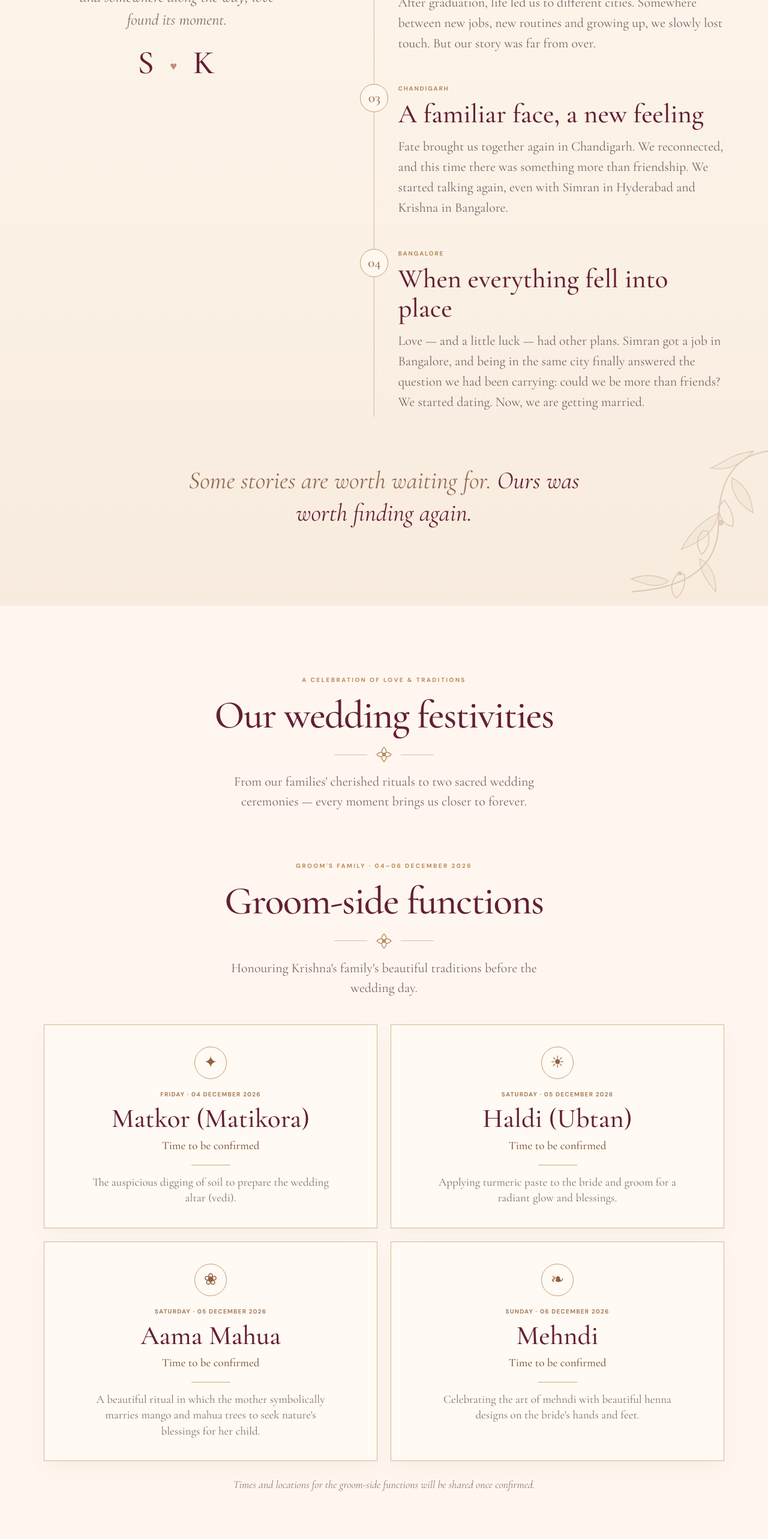
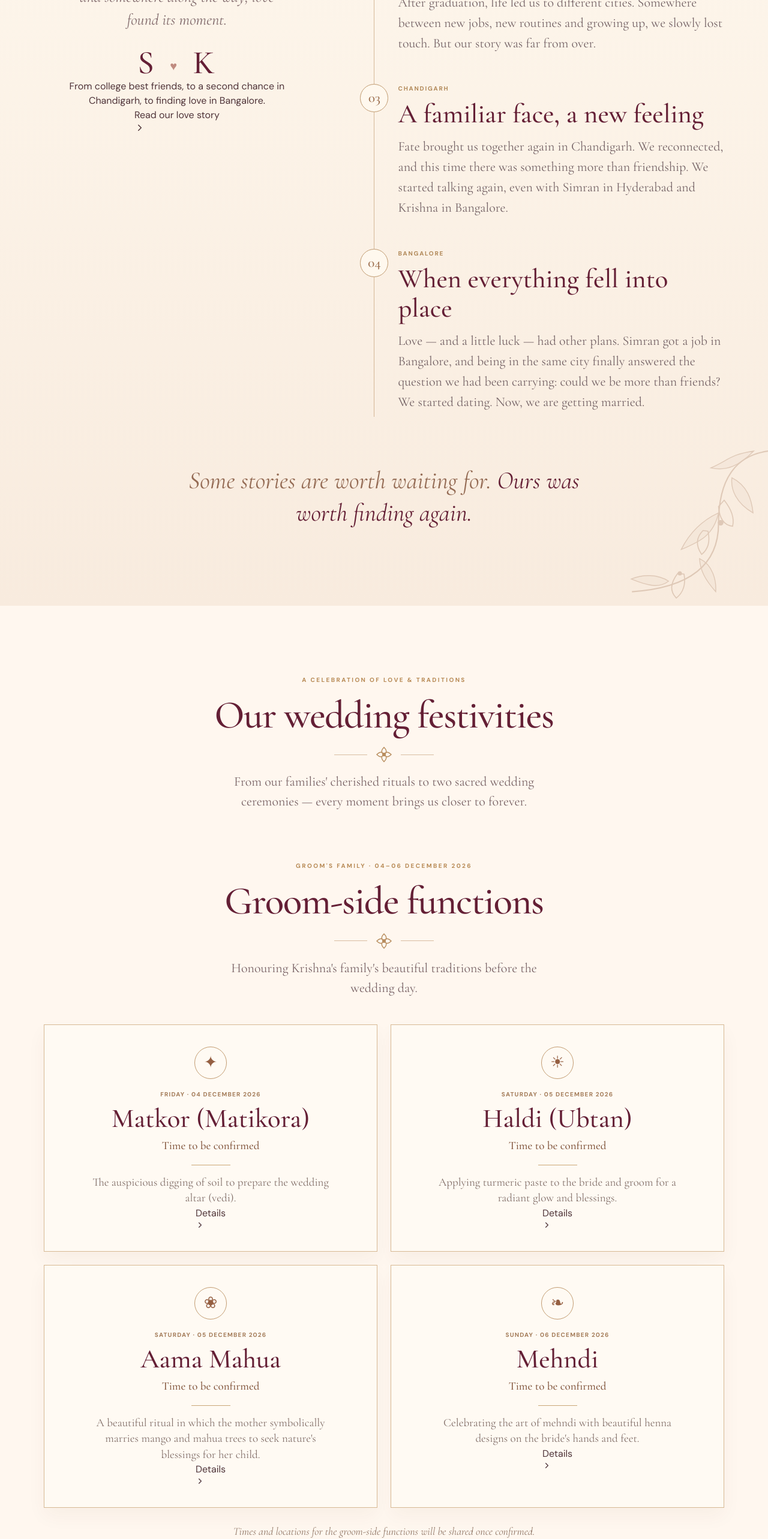
Before and after one commit to Mr-krishu/Simkri, a React (Vite) app: page / in a window 1280 px wide. Shown: the part 4760-7326 px from the top of the page at 60% size. Built offline with nearby package versions, Linux system fonts and the light colour scheme; the HTML template or start-up script is replaced by a standard one.

Commit message:
Add mobile-expandable love story and ceremony details

```diff
--- a/src/App.tsx
+++ b/src/App.tsx
@@ -435,8 +435,9 @@ const LOVE_STORY_CHAPTERS = [
 ] as const
 
 function OurStory() {
+  const [storyOpen, setStoryOpen] = useState(false)
   return (
-    <section className="story-section section-padding" id="our-story" aria-labelledby="our-story-title">
+    <section className={`story-section section-padding ${storyOpen ? 'story-expanded' : ''}`} id="our-story" aria-labelledby="our-story-title">
       <FloralCorner />
       <div className="section-container story-content">
         <motion.div
@@ -453,9 +454,16 @@ function OurStory() {
             We were friends first, best friends next, and somewhere along the way, love found its moment.
           </p>
           <div className="story-monogram" aria-hidden="true">S <span>♥</span> K</div>
+          <p className="story-mobile-teaser">From college best friends, to a second chance in Chandigarh, to finding love in Bangalore.</p>
+          <button type="button" className="story-read-button"
+            aria-controls="story-timeline" aria-expanded={storyOpen}
+            onClick={() => setStoryOpen(value => !value)}>
+            {storyOpen ? 'Close our story' : 'Read our love story'}
+            <ChevronRight size={18} aria-hidden="true" />
+          </button>
         </motion.div>
 
-        <div className="story-timeline" aria-label="The milestones in our love story">
+        <div className="story-timeline" id="story-timeline" aria-label="The milestones in our love story">
           {LOVE_STORY_CHAPTERS.map((chapter, index) => (
             <motion.article
               className="story-milestone"
@@ -504,6 +512,7 @@ function WeddingFestivitiesIntro() {
 }
 
 function GroomSideFunctions() {
+  const [openEvent, setOpenEvent] = useState<string | null>(null)
   return (
     <section className="groom-section section-padding" id="groom-traditions">
       <div className="section-container">
@@ -511,7 +520,7 @@ function GroomSideFunctions() {
           subtitle="Honouring Krishna's family's beautiful traditions before the wedding day." />
         <div className="groom-events-grid">
           {GROOM_SIDE_EVENTS.map((event, index) => (
-            <motion.article className="groom-event-card" key={event.name}
+            <motion.article className={`groom-event-card ${openEvent === event.name ? 'event-expanded' : ''}`} key={event.name}
               initial={{ opacity: 0, y: 26 }} whileInView={{ opacity: 1, y: 0 }}
               viewport={{ once: true, amount: .2 }} transition={{ duration: .55, delay: index * .07 }}>
               <span className="groom-event-icon" aria-hidden="true">{event.icon}</span>
@@ -520,6 +529,12 @@ function GroomSideFunctions() {
               <p className="groom-event-time">{event.time}</p>
               <div className="groom-event-rule" />
               <p className="groom-event-description">{event.description}</p>
+              <button className="event-details-toggle" type="button"
+                aria-expanded={openEvent === event.name}
+                aria-label={`${openEvent === event.name ? 'Hide' : 'Show'} details for ${event.name}`}
+                onClick={() => setOpenEvent(current => current === event.name ? null : event.name)}>
+                {openEvent === event.name ? 'Less' : 'Details'} <ChevronRight size={15} aria-hidden="true" />
+              </button>
             </motion.article>
           ))}
         </div>
@@ -530,6 +545,7 @@ function GroomSideFunctions() {
 }
 
 function Ceremonies() {
+  const [openEvent, setOpenEvent] = useState<string | null>(null)
   return (
     <section id="bride-traditions" className="ceremonies-section section-padding">
       <FloralCorner />
@@ -541,7 +557,7 @@ function Ceremonies() {
         <div className="prewedding-grid">
           {PRE_WEDDING_EVENTS.map((event, index) => (
             <motion.article
-              className="prewedding-card"
+              className={`prewedding-card ${openEvent === event.name ? 'event-expanded' : ''}`}
               key={event.name}
               initial={{ opacity: 0, y: 25 }}
               whileInView={{ opacity: 1, y: 0 }}
@@ -554,6 +570,12 @@ function Ceremonies() {
               <p className="prewedding-time">{event.time}</p>
               <span className="prewedding-divider" />
               <p className="prewedding-description">{event.description}</p>
+              <button className="event-details-toggle" type="button"
+                aria-expanded={openEvent === event.name}
+                aria-label={`${openEvent === event.name ? 'Hide' : 'Show'} details for ${event.name}`}
+                onClick={() => setOpenEvent(current => current === event.name ? null : event.name)}>
+                {openEvent === event.name ? 'Less' : 'Details'} <ChevronRight size={15} aria-hidden="true" />
+              </button>
             </motion.article>
           ))}
         </div>
```
